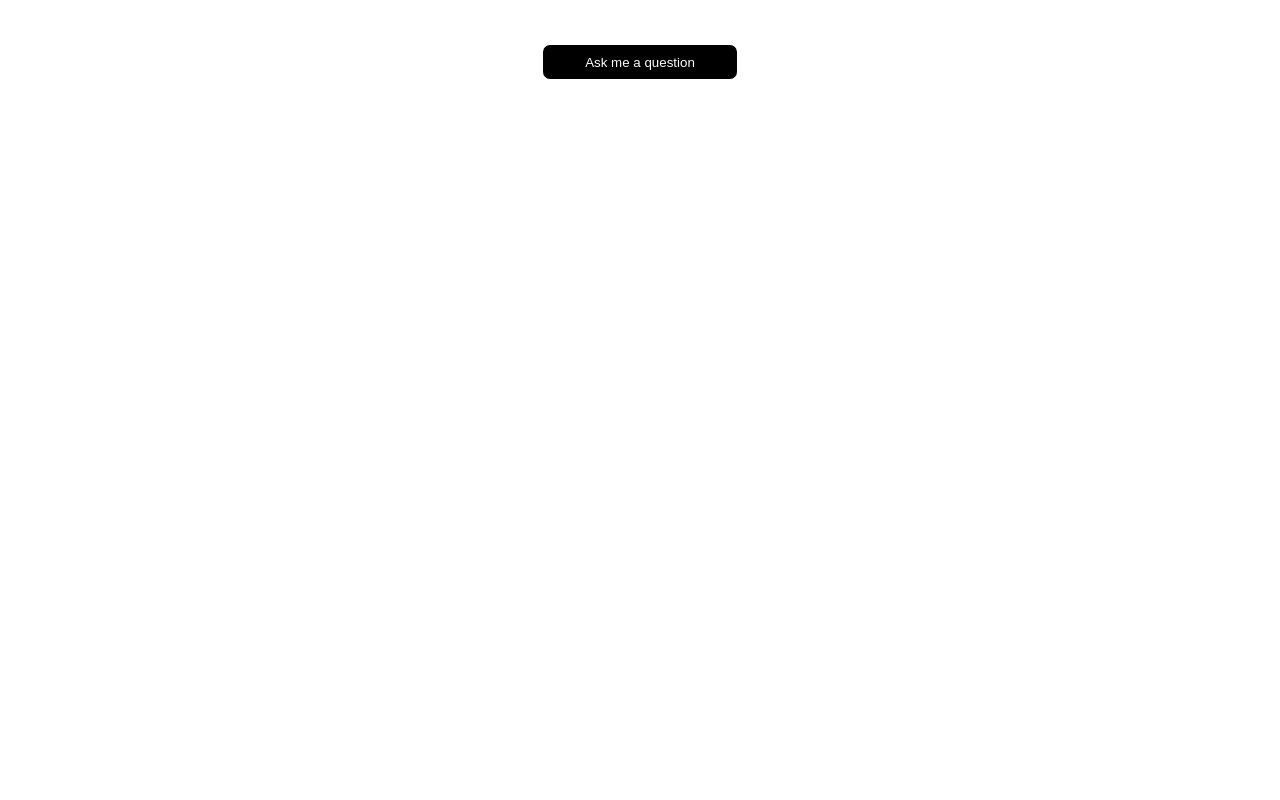
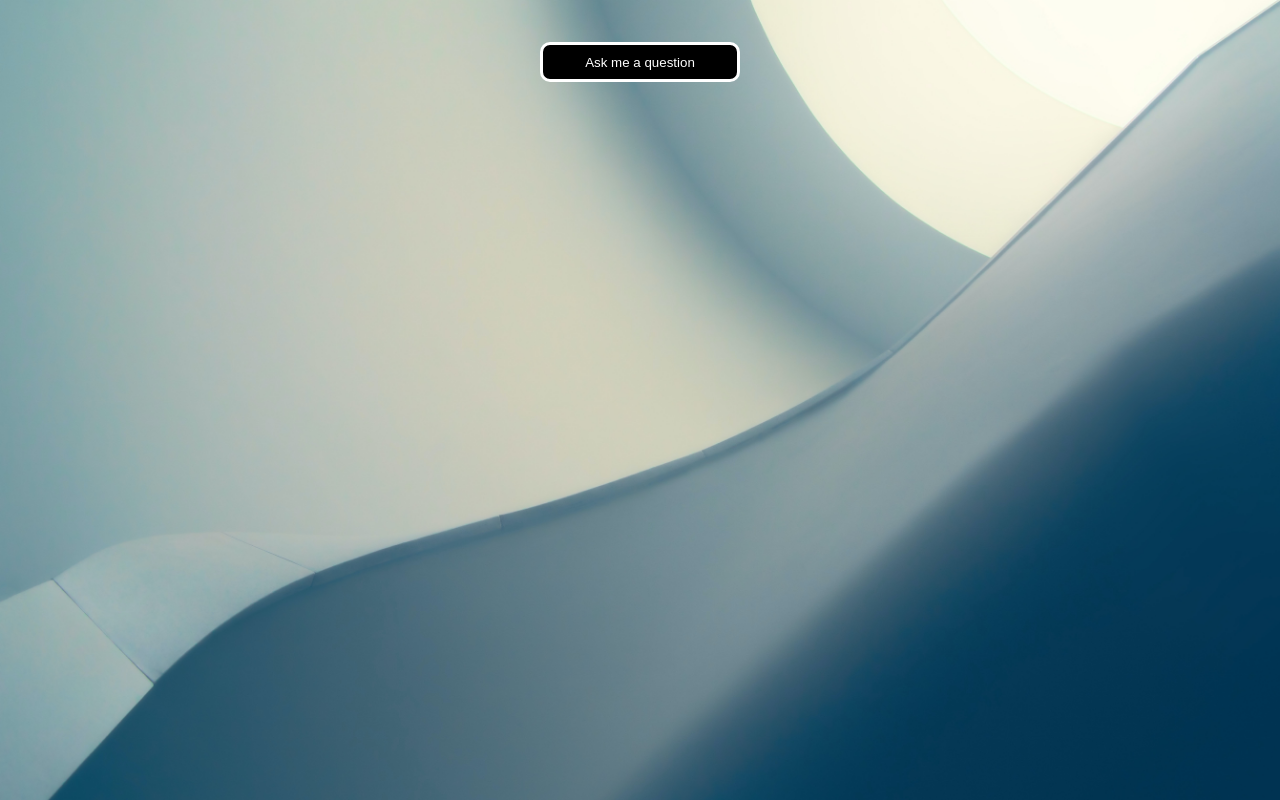
Before and after one commit to michmitz/interview-prep, a Next.js app: page / in a window 1280 px wide. Built offline with nearby package versions, Linux system fonts and the light colour scheme.

Commit message:
Add background

```diff
--- a/styles/Home.module.css
+++ b/styles/Home.module.css
@@ -3,6 +3,10 @@
   flex-direction: column;
   align-items: center;
   padding: 2em;
+  background-image: url('/background.jpg');
+  height: 100vh;
+  width: 100vw;
+  background-size: cover;
 }
 
 .button {
```
Also changed, not shown: public/background.jpg (added).
